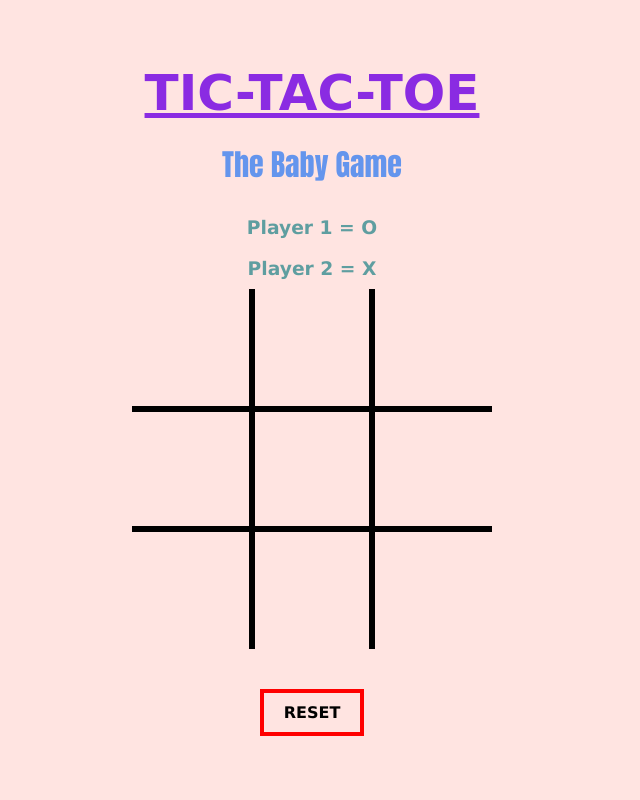
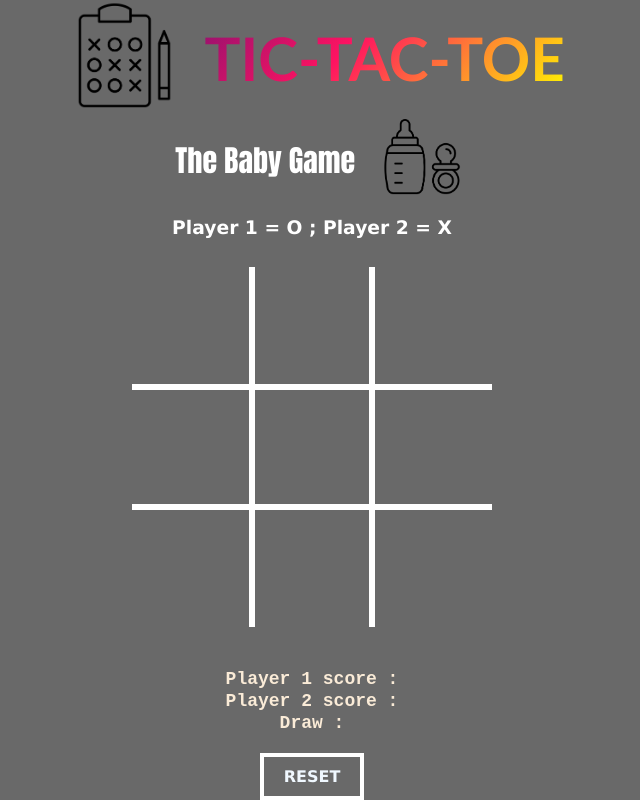
Before and after one commit to oonxinzhao/-The-Game-TIC-TAC-TOE, a plain HTML site: page index.html in a window 1280 px wide. Shown: the whole page, without its empty margins (328-968 px from the left). Drawn offline with Linux system fonts and the light colour scheme.

Commit message:
Add files via upload

```diff
--- a/app.js
+++ b/app.js
@@ -1,13 +1,34 @@
 console.log('tic tac toe');
+
 
 const gameArea = document.querySelector('.game-area')
 const resetBtn = document.querySelector('.reset-btn')
 const blocks = document.querySelectorAll('.block')
 const winnerMsg = document.querySelector('.winner')
+const clickingAudio = document.querySelector('.clicking')
+const gameWinningAudio = document.querySelector('.winning')
+const disappointedSound = document.querySelector('.disappointed-sound')
+const player1ScoreDisplay = document.querySelector('.player1-score')
+const player2ScoreDisplay = document.querySelector('.player2-score')
+const drawDisplay = document.querySelector('.draw')
 let countClick = 0
 let player1 = 'O'
 let player2 = 'X'
+let player1Score = 0
+let player2Score = 0
+let draw = 0
 
+function playAudio() {
+  clickingAudio.play()
+}
+
+function playWinningEffect() {
+  gameWinningAudio.play()
+}
+
+function playDisappointedSound() {
+  disappointedSound.play()
+}
 
 function handleClick(event) {
   let userSelectedBlock = event.target
@@ -15,13 +36,17 @@ function handleClick(event) {
   userSelectedBlock.classList.toggle('taken')
   if (countClick % 2 === 0) {
     userSelectedBlock.textContent = player2
+    userSelectedBlock.classList.add('disabled-button','chg-to-red')
   } else {
     userSelectedBlock.textContent = player1
+    userSelectedBlock.classList.add('disabled-button')
     }
   for (let index = 0;index < blocks.length;index ++) {
     checkWinner()
   }
+  assignScore()
 }
+
 
 
 function checkLine(index1,index2,index3) {
@@ -34,12 +59,14 @@ function checkLine(index1,index2,index3) {
 function checkMatch() {
   for (let index = 0; index < 9; index += 3) {
     if(checkLine(index, index + 1, index + 2)) {
+
+
      return blocks[index]
     }
   }
   for (let index = 0; index < 3; index ++) {
     if(checkLine(index, index + 3, index + 6 )) {
-      return blocks[index]
+    return blocks[index]
     }
   }
   if (checkLine(2,4,6)) {
@@ -59,20 +86,41 @@ function checkFullBoard() {
 
 function checkWinner() {
   let winner = checkMatch().textContent
+
   if (winner === 'X') {
     blocks.forEach(function(block) {
       block.classList.add('disabled-button')
     })
+    playWinningEffect()
     return winnerMsg.textContent = 'winner is player 2'
   } else if (winner === 'O') {
+
     blocks.forEach(function(block) {
       block.classList.add('disabled-button')
+    playWinningEffect()
     })
     return winnerMsg.textContent = 'winner is player 1'
   } else if (checkFullBoard() === true) {
+
+    playDisappointedSound()
     return winnerMsg.textContent = 'DRAW'
   }
 }
+
+function assignScore() {
+  let winner = checkMatch().textContent
+  if (winner === 'X') {
+    player2Score ++
+    return player2ScoreDisplay.textContent = player2Score
+  } else if (winner === 'O') {
+    player1Score ++
+    return player1ScoreDisplay.textContent = player1Score
+  } else if (checkFullBoard() === true) {
+    draw ++
+    return drawDisplay.textContent = draw
+  }
+}
+
 
 function resetGame() {
   blocks.forEach(function(block) {
@@ -81,6 +129,7 @@ function resetGame() {
     countClick = 0
     block.classList.remove('taken')
     block.classList.remove('disabled-button')
+    block.classList.remove('chg-to-red')
   })
 }
 
@@ -89,3 +138,6 @@ blocks.forEach(function(block) {
   block.addEventListener('click',handleClick)
 })
 resetBtn.addEventListener('click',resetGame)
+blocks.forEach(function(block) {
+  block.addEventListener('click',playAudio)
+})
--- a/index.html
+++ b/index.html
@@ -5,18 +5,30 @@
   <meta http-equiv="X-UA-Compatible" content="IE=edge">
   <meta name="viewport" content="width=device-width, initial-scale=1.0">
   <title>Document</title>
+
   <link rel="stylesheet" href="style.css">
-
-
+  <audio src="game.mp3" class="clicking"></audio>
+  <audio src="game-win.mp3" class="winning"></audio>
+  <audio src="disappointed.mp3" class="disappointed-sound"></audio>
 
 </head>
 <body>
 
+
   <div class="container">
+
+
+    <div class="header">
+      <img class="tictactoe" src="tictactoe.png" alt="">
       <h1>TIC-TAC-TOE</h1>
+    </div>
+  <div class="middle">
     <h2>The Baby Game</h2>
-    <h3>Player 1 = O</h3>
-    <h3>Player 2 = X</h3>
+    <img class="baby" src="baby.png" alt="">
+  </div>
+    <h3>Player 1 = O ; Player 2 = X</h3><br>
+
+
     <div class="game-area">
 
       <div id="block_1" class="block"></div>
@@ -28,15 +40,18 @@
       <div id="block_7" class="block"></div>
       <div id="block_8" class="block"></div>
       <div id="block_9" class="block"></div>
+    </div>
+
+    <h2 class="winner"></h2>
+    <p>Player 1 score : <span class="player1-score"></span></p>
+    <p>Player 2 score : <span class="player2-score"></span></p>
+    <p>Draw : <span class="draw"></span></p>
+    <button class="reset-btn">RESET</button>
 
   </div>
 
 
 
-    <h2 class="winner"></h2>
-    <button class="reset-btn">RESET</button>
-
-  </div>
 
   <script src="app.js"></script>
 </body>
--- a/style.css
+++ b/style.css
@@ -11,33 +11,84 @@
   flex-direction: column;
   align-items: center;
   justify-content: center;
-  background-color: mistyrose
+  background-color: dimgrey;
+}
 
+.tictactoe {
+  height: 13%;
+  width: 13%;
+  border-radius: 25%;
+  margin-right: 20px;
+}
+
+.baby {
+  height: 12%;
+  width: 12%;
+  border-radius: 50%;
+
+
+}
+
+.header {
+  display: flex;
+  align-items: center;
+  justify-content: center;
+}
+
+.middle {
+  display: flex;
+  align-items: center;
+  justify-content: center;
 }
 
 h2 {
   padding: 20px;
   font-size: 30px;
-  color: cornflowerblue;
+  color: white;
   font-family: Impact, Haettenschweiler, 'Arial Narrow Bold', sans-serif;
 }
 
 h1 {
   font-size: 50px;
-  text-decoration: underline;
-  color: blueviolet;
-  font-family: cursive;
+  color: white;
+  font-family: 'Trebuchet MS', 'Lucida Sans Unicode', 'Lucida Grande', 'Lucida Sans', Arial, sans-serif;
+  text-transform: uppercase;
+  background-image: linear-gradient(
+    -225deg,
+    #efeef4 0%,
+    #44107a 29%,
+    #ff1361 67%,
+    #fff800 100%
+  );
+  background-size: auto auto;
+  background-clip: border-box;
+  background-size: 200% auto;
+  color: #fff;
+  background-clip: text;
+  -webkit-background-clip: text;
+  -webkit-text-fill-color: transparent;
+  animation: textclip 2s linear infinite;
+  display: inline-block;
+  font-size: 60px;
+}
+
+@keyframes textclip {
+  to {
+    background-position: 200% center;
+  }
 }
 
 
 button {
   outline: none;
-  border: 4px solid red;
+  border: 4px solid white;
   padding: 10px 20px;
   font-size: 1rem;
   font-weight: bold;
   background: none;
   transition: all 0.2s ease-in-out;
+  color: aliceblue;
+  margin-top: 20px;
 }
 
 button:hover {
@@ -51,8 +102,14 @@ button:hover {
   grid-template-columns: auto auto auto;
   width: 360px;
   height: 360px;
+  color: aqua;
+}
 
-
+p {
+  color: antiquewhite;
+  font-weight: bold;
+  font-family: monospace;
+  font-size: 18px;
 }
 
 .block {
@@ -63,7 +120,7 @@ button:hover {
   justify-content: center;
   font-size: 3rem;
   font-weight: bold;
-  border: 3px solid black;
+  border: 3px solid white;
 
 
 }
@@ -95,10 +152,20 @@ button:hover {
 
 .disabled-button {
   pointer-events: none;
-  opacity: 0.4;
+  opacity: .5;
 }
 
 h3 {
   padding: 10px;
-  color: cadetblue;
+  color: white
 }
+
+.chg-to-red {
+  color: red;
+}
+
+.winner {
+  font-size: 30px;
+  font-family: 'Gill Sans', 'Gill Sans MT', Calibri, 'Trebuchet MS', sans-serif;
+  color: rgb(118, 6, 6);
+}
```
Also changed, not shown: baby.png (added), tictactoe.png (added), 4 other files. Lines whose indentation alone changed are shown as unchanged.
